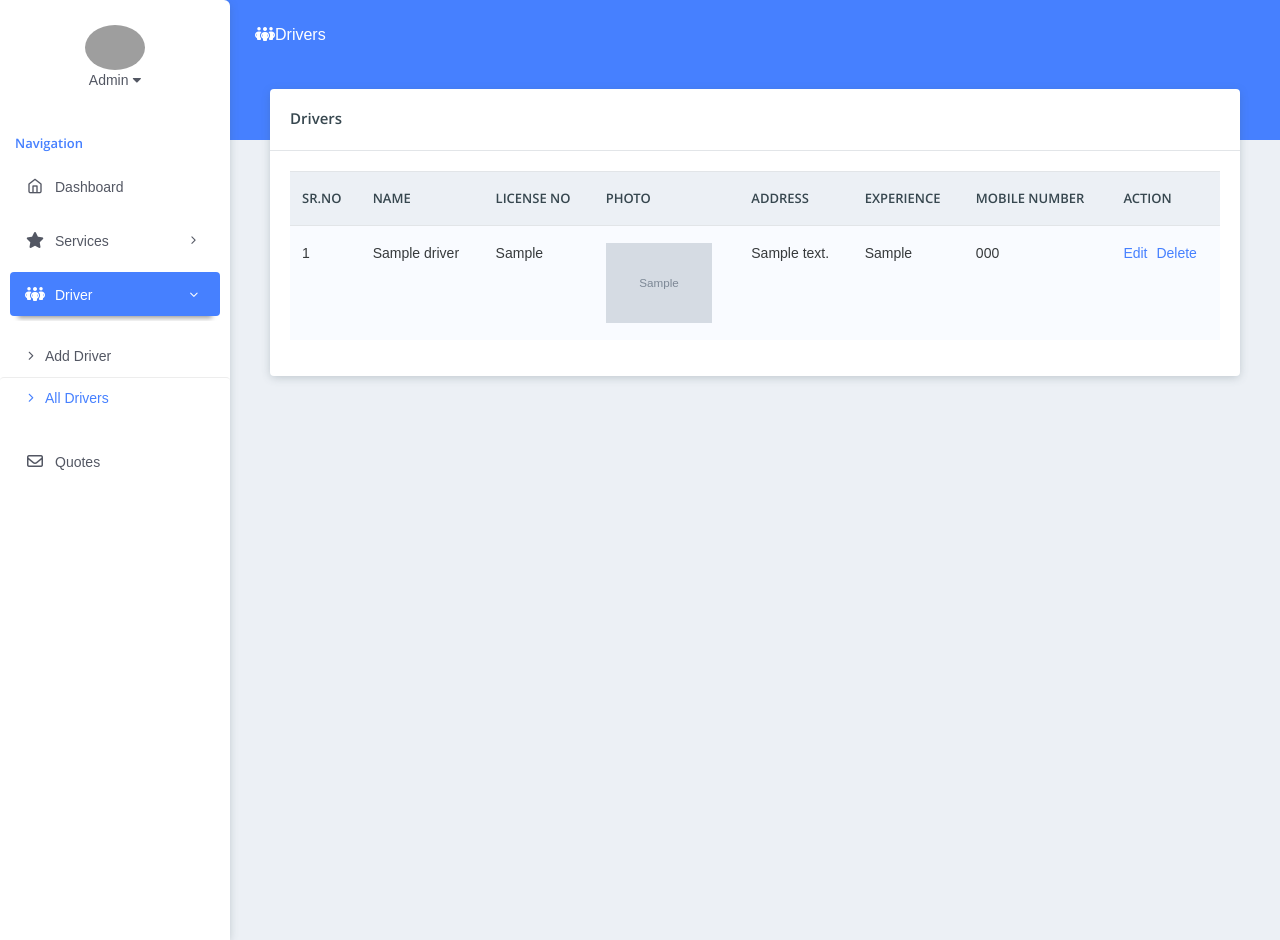
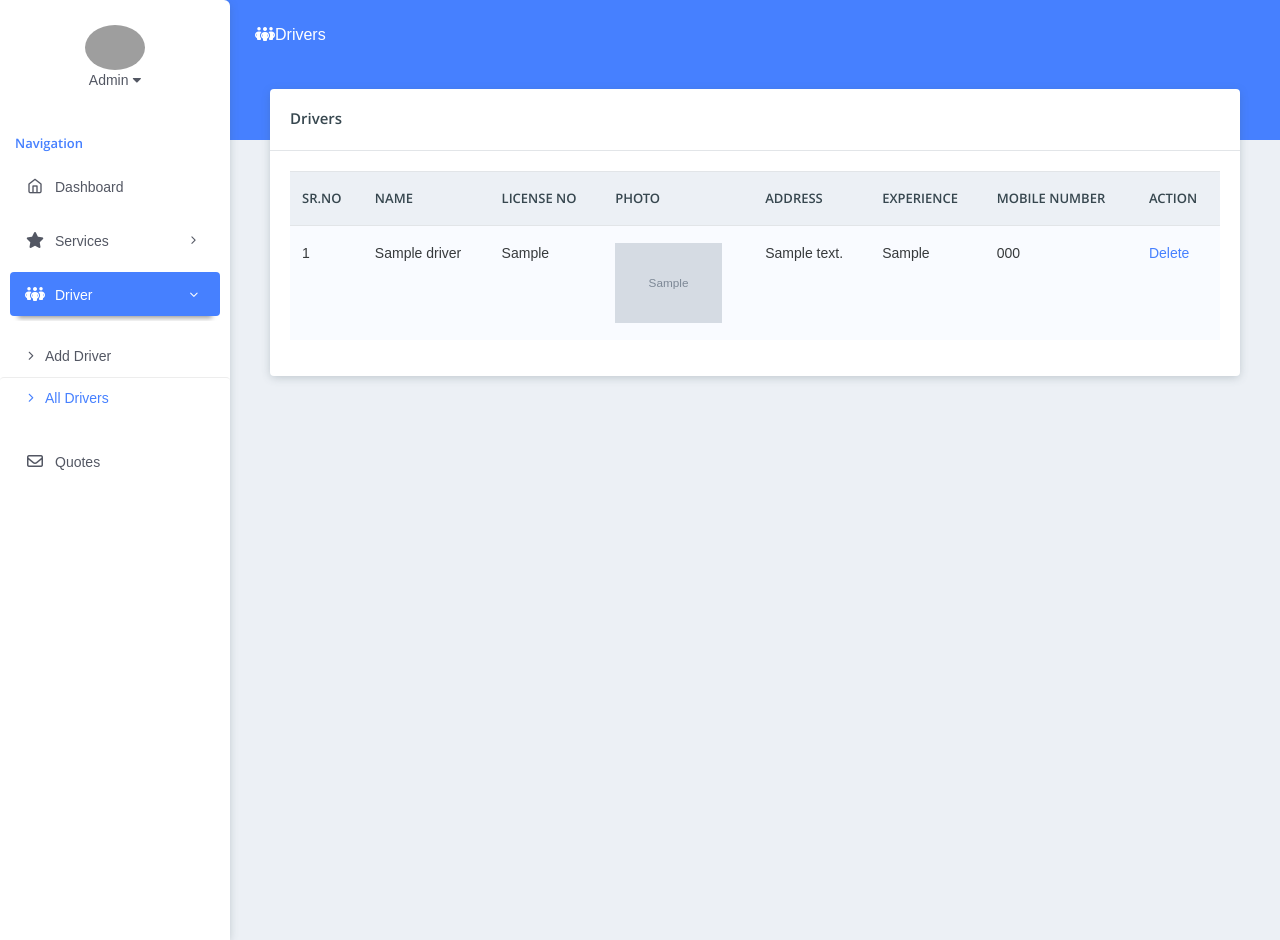
Before and after one commit to niranjan1516/supreme-roadways, a PHP site: page /admin/all_drivers.php in a window 1280 px wide. Shown: the part 50-990 px from the top of the page. Run offline with PHP 8.4, Linux system fonts and the light colour scheme; tables that the repository leaves empty or names only in its code hold one stand-in row (values such as "Sample post"); grey boxes marked "Sample" are stand-in pictures; some libraries are stand-ins or nearby versions; some web fonts are replaced; grey boxes are pictures that could not be loaded.

Commit message:
small changes

```diff
--- a/admin/all_drivers.php
+++ b/admin/all_drivers.php
@@ -86,10 +86,10 @@ if(isset($_GET['delid']))
                                                     <td><?php echo $team['exp']; ?></td>
                                                     <td><?php echo $team['mobile']; ?></td>
                                                     <td>
-                                                        <a href="edit_member.php?editid=<?php echo $team['d_id'];?>"
-                                                        style="padding-right:5px">Edit</a>
+                                                        <!-- <a href="edit_member.php?editid=<?php echo $team['d_id'];?>"
+                                                        style="padding-right:5px">Edit</a> -->
 
-                                                        <a href="all_drivers.php?delid=<?php echo $team['d_id'];?>"
+                                                        <a href="all_drivers.php?delid=<?php echo $team['id'];?>"
                                                         onclick="return confirm('Do you want to delete this data')">Delete</a>
                                                     </td>
                                                 </tr>
--- a/admin/edit_member.php
+++ b/admin/edit_member.php
@@ -4,7 +4,7 @@ include('includes/connection.php');
 include('includes/allfunction.php');
 
 $editid = $_GET['editid'];
-$editdata = selectdatabyid('team',$_GET['editid']);
+$editdata = selectdatabyid('driver',$_GET['editid']);
 
 if(isset($_POST['submit']))
 {
```
Also changed, not shown: admin/uploads/WIN_20250204_15_55_26_Pro.jpg (added).
